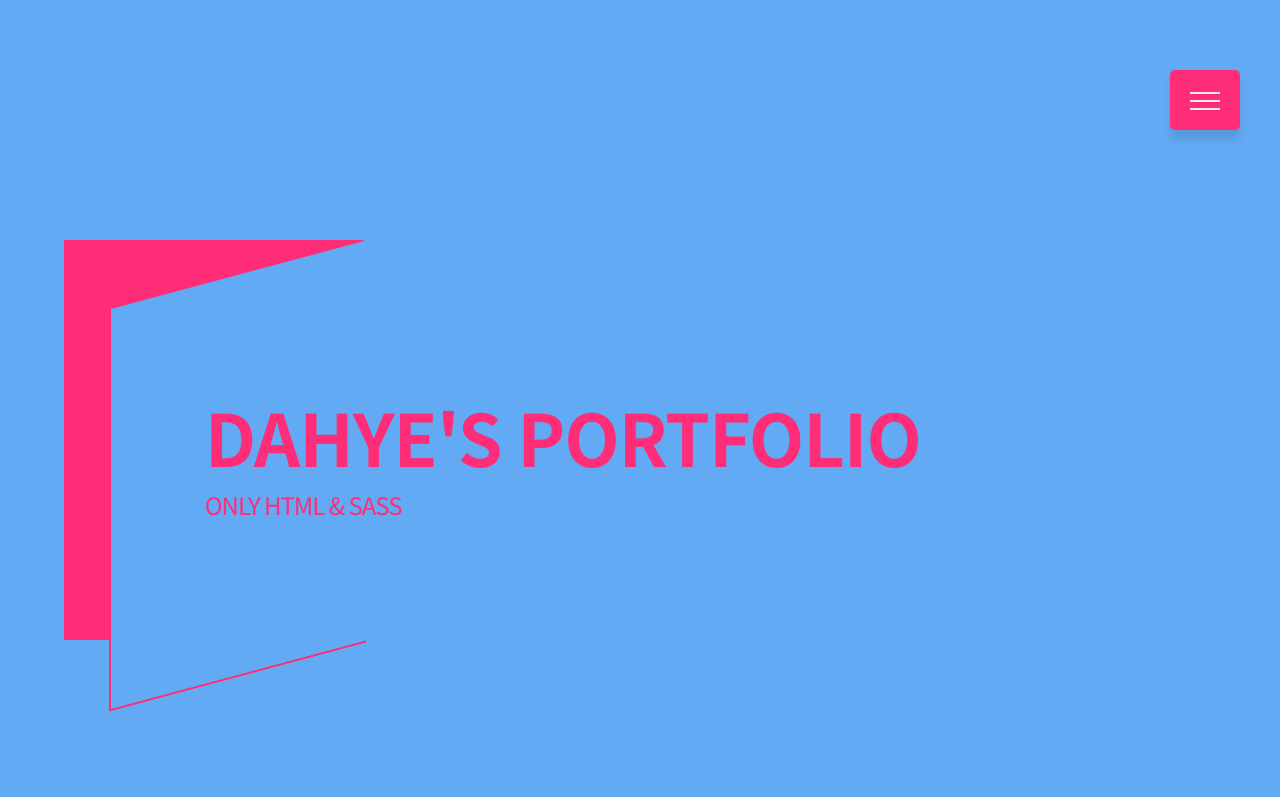
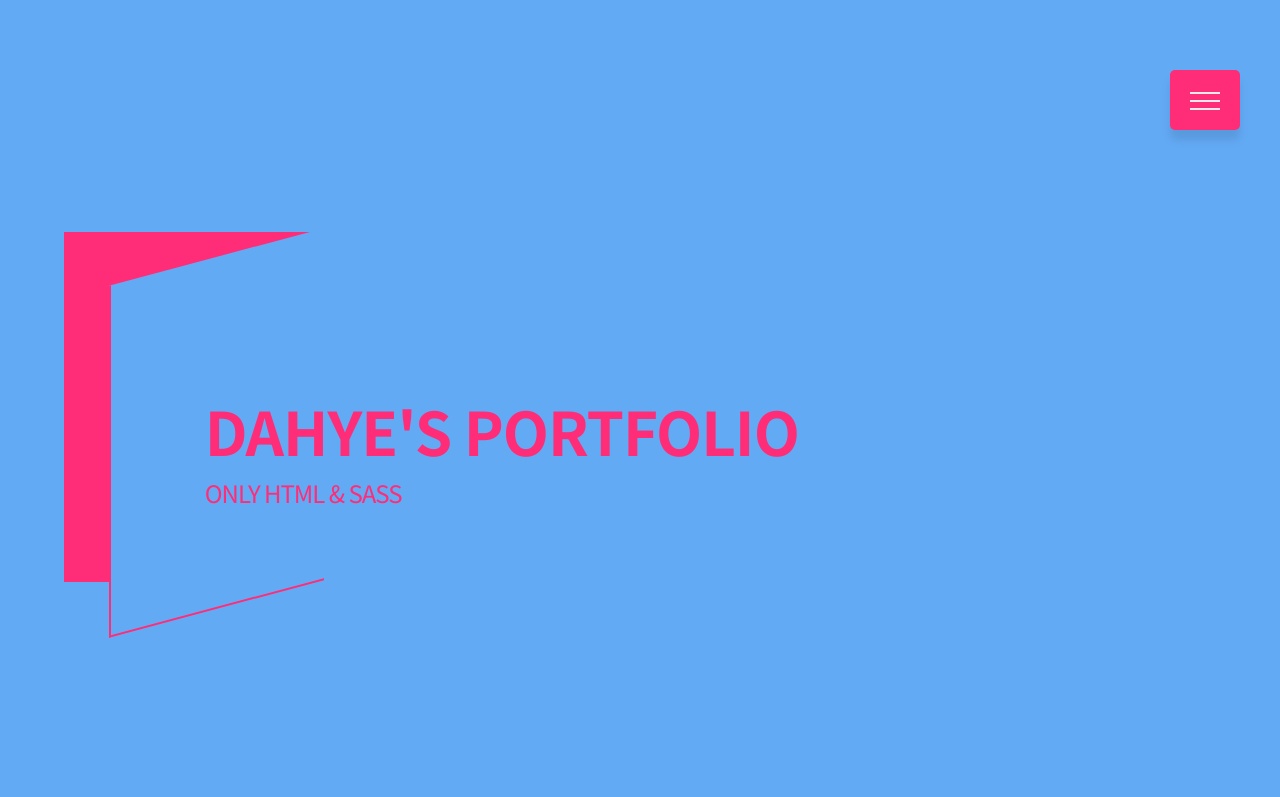
Before and after one commit to kim-dahye-97/profile2, a plain HTML site: page index.html in a window 1280 px wide. Shown: the top 797 px of the page. Drawn offline with Linux system fonts and the light colour scheme.

Commit message:
글씨 크기 및 요소 크기 변경

```diff
--- a/scss/layout/_header.scss
+++ b/scss/layout/_header.scss
@@ -7,10 +7,10 @@ header{
 
     #header-deco{
         position: relative;
-        width: 30rem;
-        height: 40rem;
+        width: 25rem;
+        height: 35rem;
         background: $color-secondary;
-        top: 30%;
+        top: 29%;
         left:5%;
 
         @include mq('600'){
@@ -22,7 +22,7 @@ header{
             display: block;
             background:$color-primary;
             position: absolute;
-            top: 3.5rem;
+            top: 2.5rem;
             left:4.5rem;
             width: 85%;
             height: 100%;
@@ -49,8 +49,8 @@ header{
          }
 
         &-main{
-           font-size: 7.2rem;
-           line-height: 7.2rem;
+           font-size: 6rem;
+           line-height: 6rem;
            animation: moveInRight 1s backwards;
            animation-delay: .3s;
 
```
Also changed, not shown: css/index.css, 1 other file.
